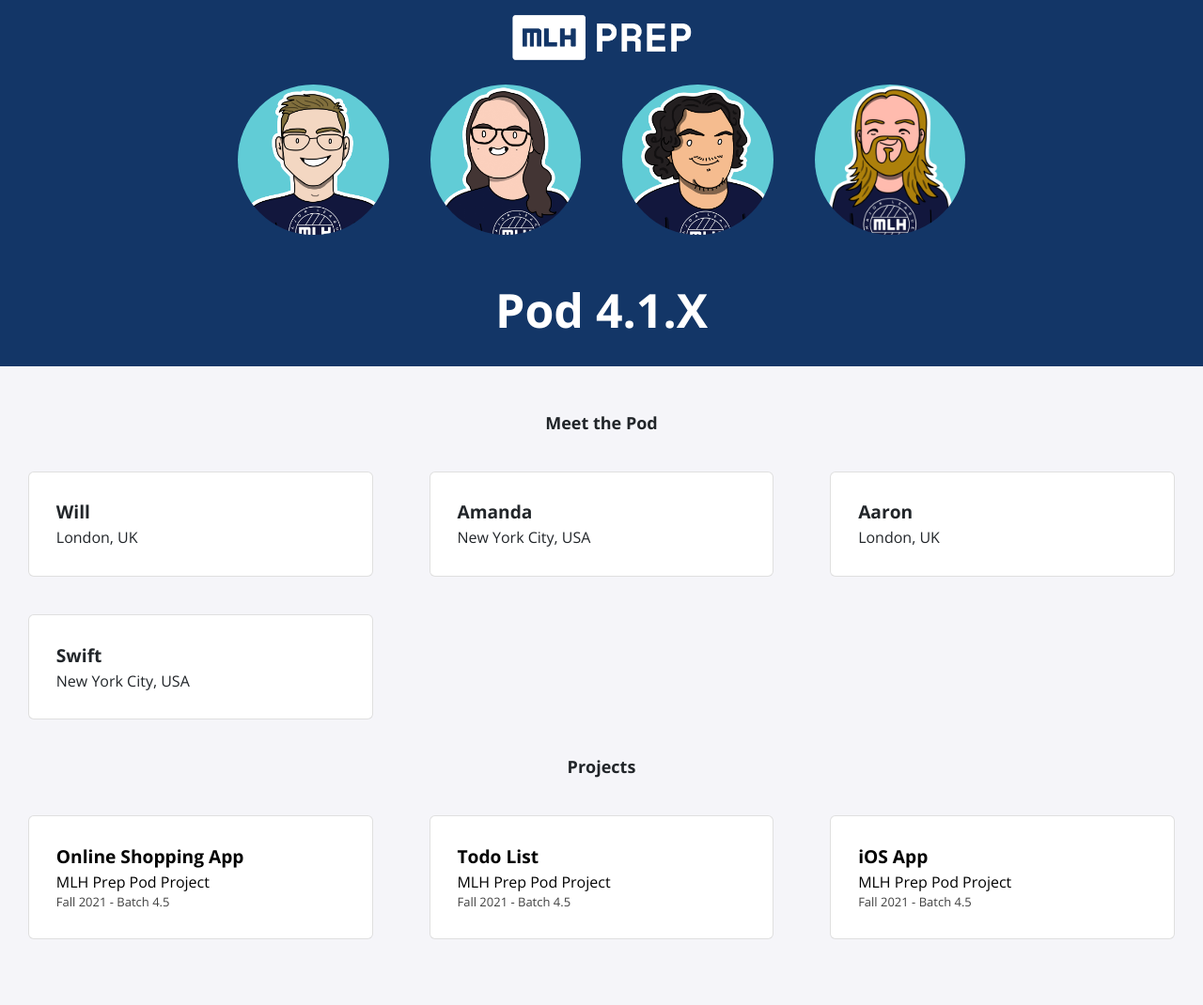
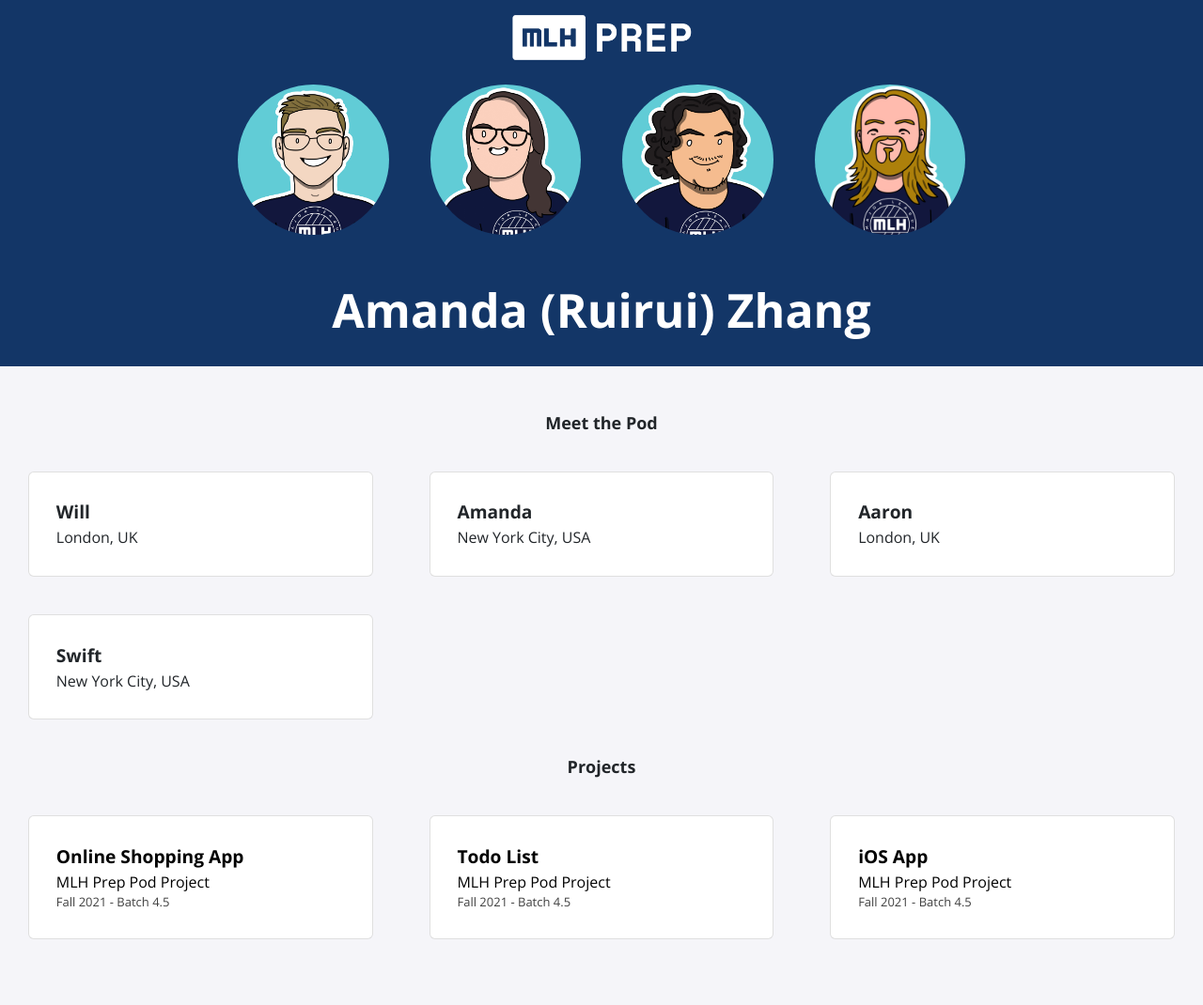
Before and after one commit to ruirui-zhang/ruiruizhang.github.io, a Jekyll site: the page built from index.html, in a window 1280 px wide. Shown: the whole page at 94% size. Built offline with Jekyll 4.4.1, drawn with Linux system fonts in a browser that asks for light colours; nearby versions of some CDN libraries; part of the change alters nothing that is shown.

Commit message:
Update _config.yml

```diff
--- a/_config.yml
+++ b/_config.yml
@@ -1,11 +1,11 @@
-title: "Pod 4.1.X"
-email: fellowship@mlh.io
+title: "Amanda (Ruirui) Zhang"
+email: rr_application@163.com
 description: >- # this means to ignore newlines until "baseurl:"
-  This is my portfolio website!
+  I hope to place myself in the gap between technology and humanity to augment humanity with technology and pay close attention to people's welfare.
 baseurl: "/"
-url: "/"
-twitter_username: mlhacks
-github_username:  mlh-fellowship
+url: "https://ruiruizhang.github.io/"
+twitter_username: ruirui-zhang
+github_username:  ruirui-zhang
 
 sass:
   sass_dir: _sass
```
